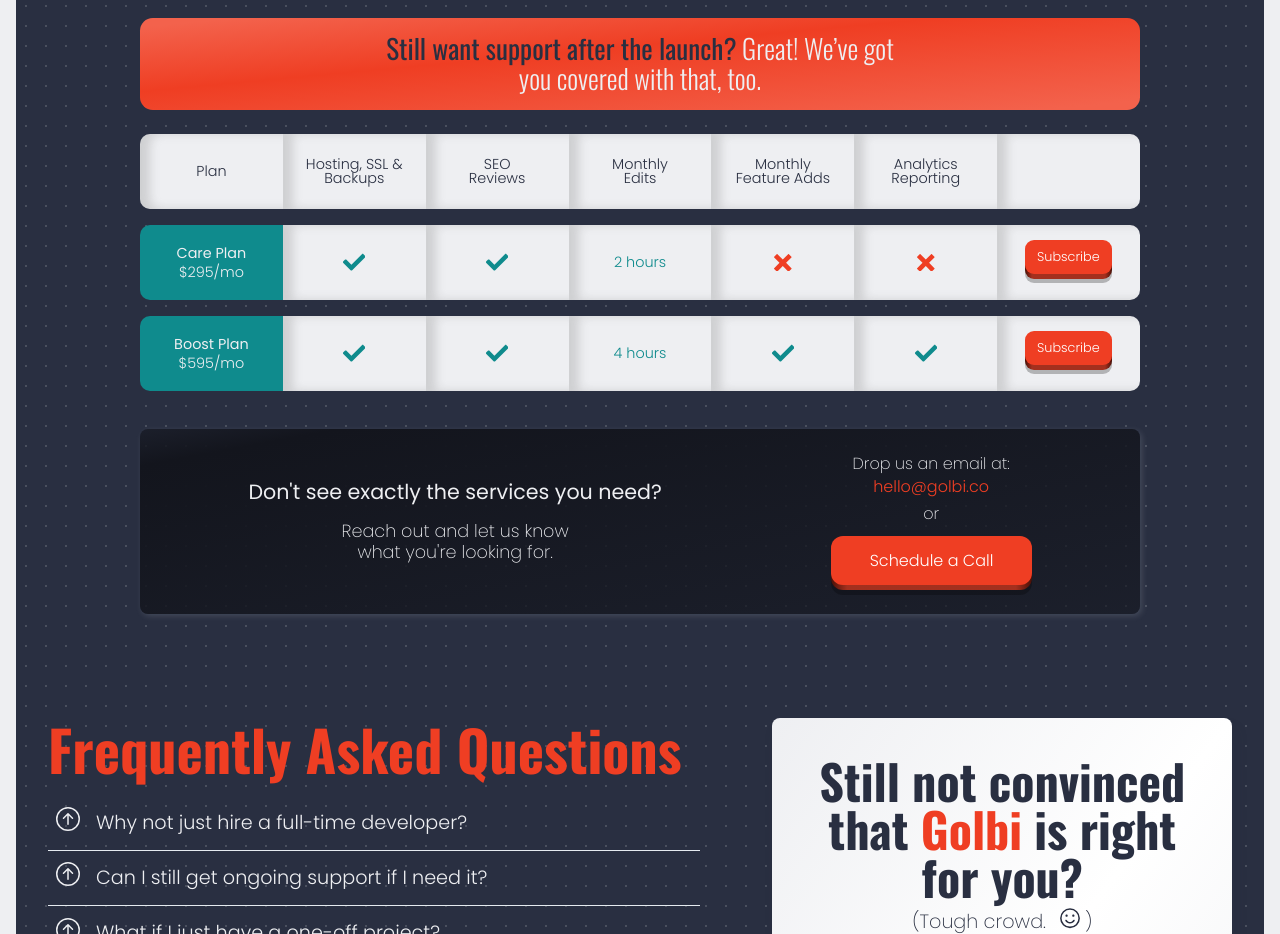
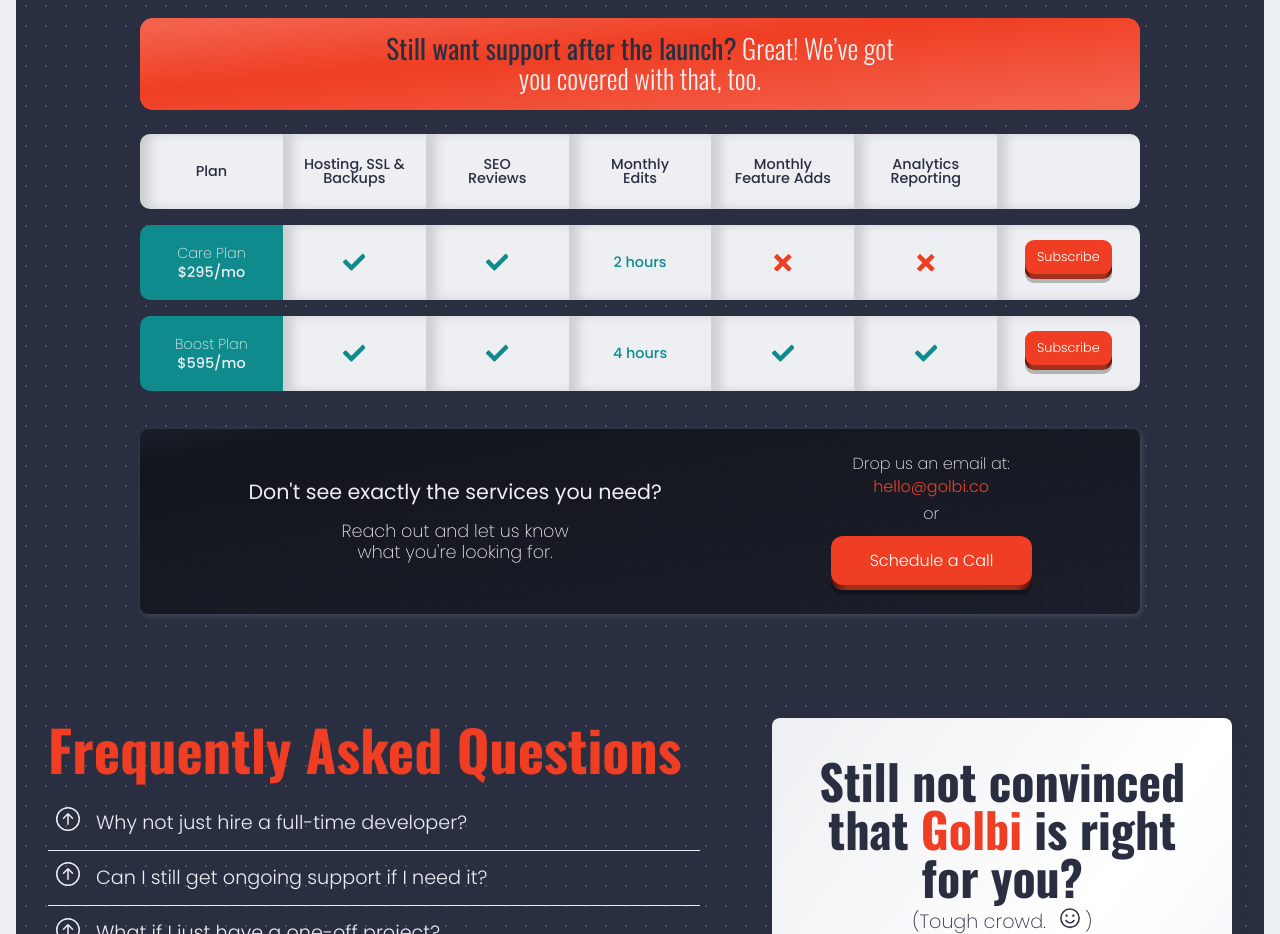
Before and after one commit to dinardavis/golbi, a React (Create React App) app in the folder client/: page / in a window 1280 px wide. Shown: the part 6740-7674 px from the top of the page. Built offline with nearby package versions, Linux system fonts and the light colour scheme.

Commit message:
Update pricing grid styling

```diff
--- a/client/src/assets/css/style.css
+++ b/client/src/assets/css/style.css
@@ -1570,7 +1570,7 @@
   padding: 1.5rem 1rem;
   color: var(--background-dark);
   font-size: 0.9rem;
-  font-weight: 300;
+  font-weight: 500;
   text-align: center;
   background-color: var(--white);
   box-shadow: 10px 0 10px inset #83838348;
@@ -1661,7 +1661,7 @@
 
 .plan-name {
   margin-bottom: 5px;
-  font-weight: 400;
+  font-weight: 200;
 }
 
 .plan-feature-check {
```
